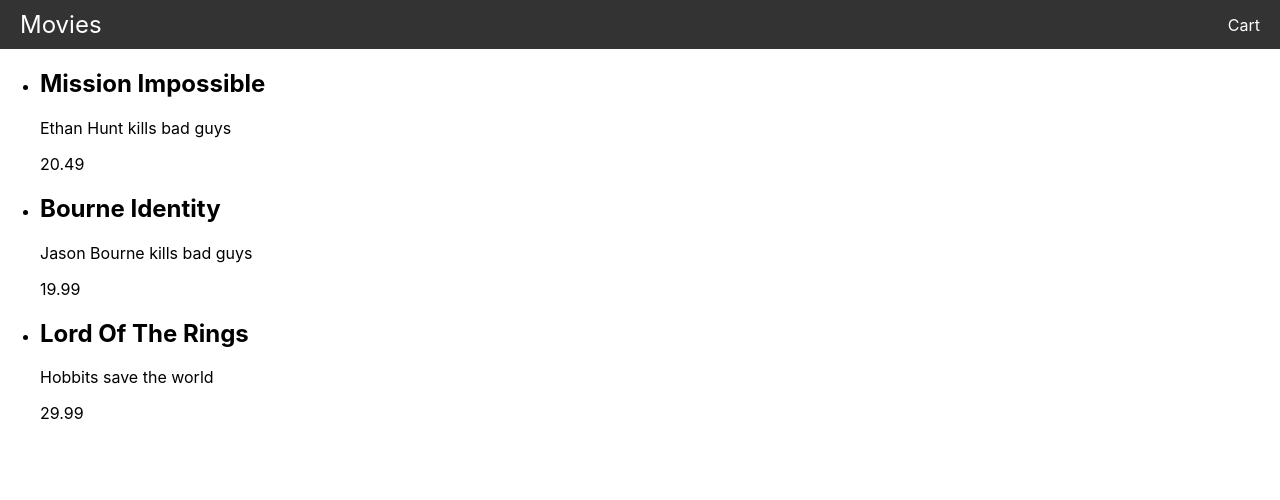
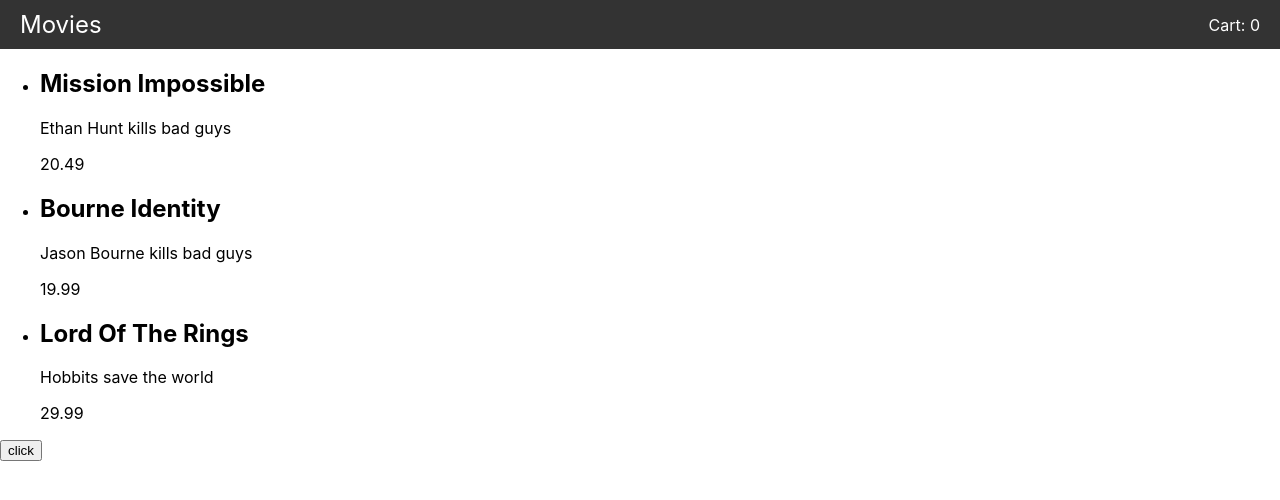
Before and after one commit to JarrodBogard/shopping_cart_app, a React (Create React App) app: page / in a window 1280 px wide. Shown: the top 500 px of the page. Built offline with nearby package versions, Linux system fonts and the light colour scheme.

Commit message:
- complete addToCartHandler - start removeFromCartHandler

```diff
--- a/src/App.js
+++ b/src/App.js
@@ -1,11 +1,90 @@
+import { useState } from "react";
 import Navigation from "./components/Navigation";
 import Products from "./components/Products";
 
 function App() {
+  const [shoppingCart, setshoppingCart] = useState({
+    products: [],
+    totalQuantity: 0,
+    totalAmount: 0,
+  });
+
+  const addToCartHandler = (product) => {
+    const newProduct = {
+      id: product.id,
+      title: product.title,
+      description: product.description,
+      releaseYear: product.releaseYear,
+      price: product.price,
+      quantity: 1,
+      totalPrice: product.price,
+    };
+
+    let existingItem = shoppingCart.products.find(
+      (product) => product.id === newProduct.id
+    );
+    if (existingItem) {
+      existingItem = {
+        ...existingItem,
+        quantity: existingItem.quantity + 1,
+        totalPrice: existingItem.totalPrice + existingItem.price,
+      };
+
+      const existingItemIndex = shoppingCart.products.findIndex(
+        (product) => product.id === existingItem.id
+      );
+
+      setshoppingCart((prevState) => {
+        prevState.products[existingItemIndex] = existingItem;
+
+        return {
+          products: [...prevState.products],
+          totalQuantity: prevState.totalQuantity + 1,
+          totalAmount: prevState.totalAmount + newProduct.price,
+        };
+      });
+    } else {
+      setshoppingCart((prevState) => {
+        return {
+          products: [...prevState.products, newProduct],
+          totalQuantity: prevState.totalQuantity + 1,
+          totalAmount: prevState.totalAmount + newProduct.price,
+        };
+      });
+    }
+  };
+
+  const removeFromCartHandler = (id) => {
+    const updatedProducts = shoppingCart.filter((product) => product.id !== id);
+
+    setshoppingCart((prevState) => {
+      return {
+        products: [updatedProducts],
+        totalQuantity: prevState.totalQuantity - 1,
+        totalAmount: prevState.totalAmount - 1,
+      };
+    });
+  };
+
+  console.log(shoppingCart, "cart");
+
   return (
     <div className="App">
-      <Navigation />
+      <Navigation cartQuantity={shoppingCart.totalQuantity} />
       <Products />
+      <button
+        onClick={() =>
+          addToCartHandler({
+            id: "p4",
+            title: "Mission Impossible 3",
+            description: "More impossible than ever",
+            releaseYear: 2009,
+            price: 20.5,
+          })
+        }
+      >
+        click
+      </button>
     </div>
   );
 }
--- a/src/components/Navigation.js
+++ b/src/components/Navigation.js
@@ -1,6 +1,6 @@
 import classes from "./Navigation.module.css";
 
-const Navigation = () => {
+const Navigation = ({ cartQuantity }) => {
   return (
     <header>
       <nav className={classes.navbar}>
@@ -8,7 +8,7 @@
           <span className={classes.logo}>Movies</span>
         </div>
         <div>
-          <span className={classes.cart}>Cart</span>
+          <span className={classes.cart}>Cart: {cartQuantity}</span>
         </div>
       </nav>
     </header>
```
